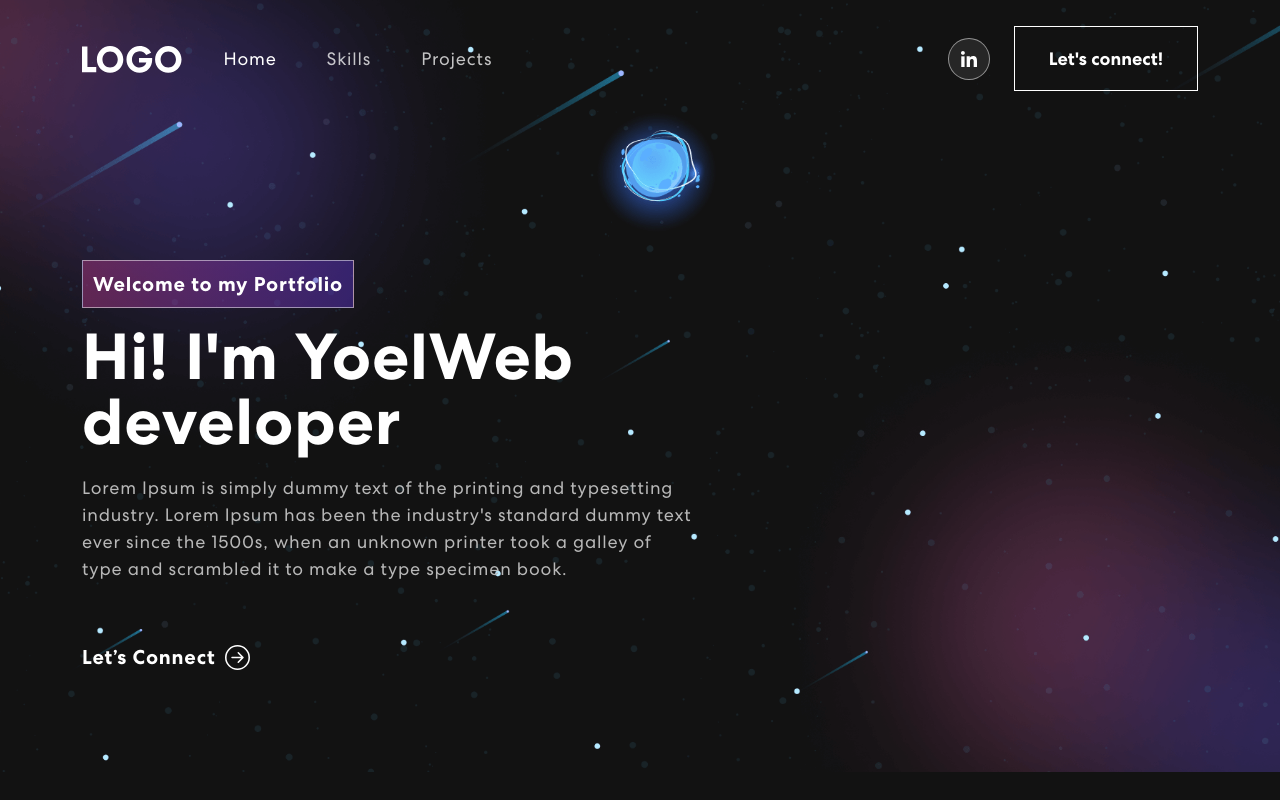
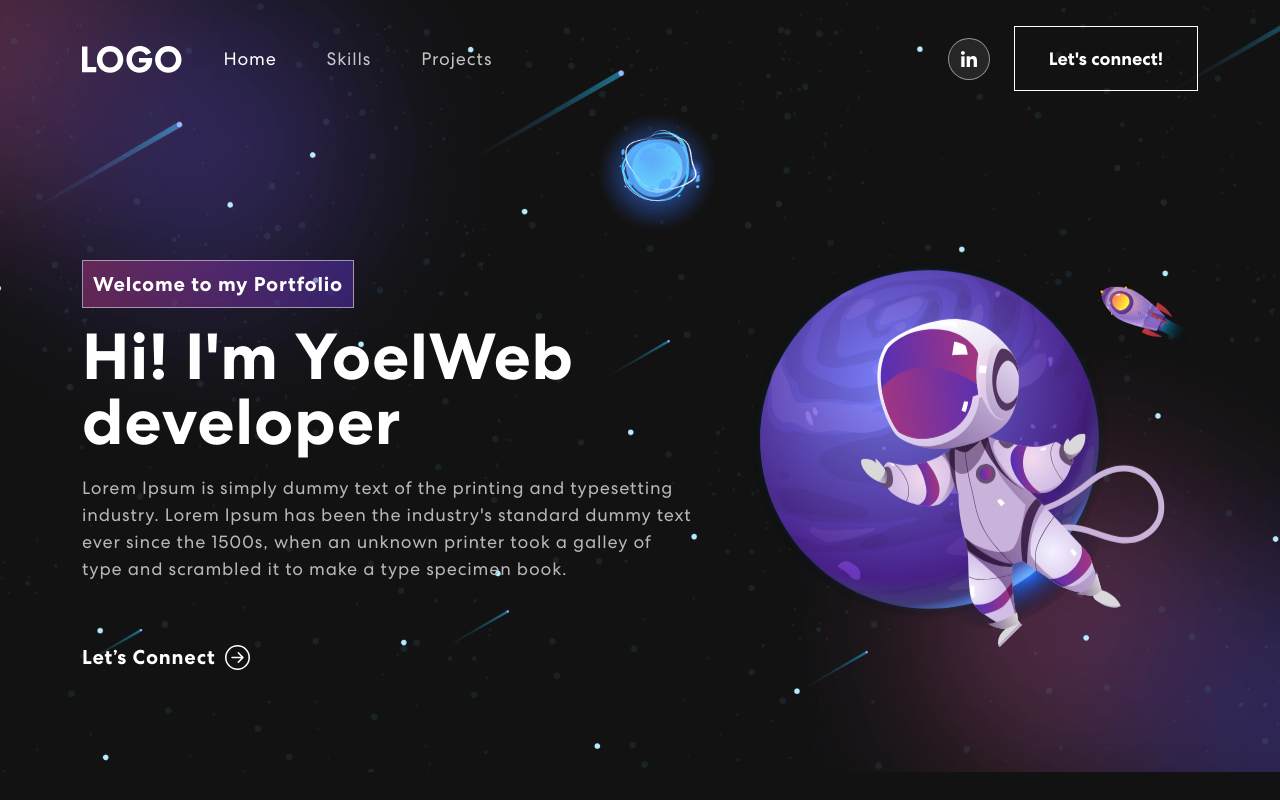
Before and after one commit to yoesk8/react-portfolio, a React (Create React App) app in the folder portfolio-react/: page / in a window 1280 px wide. Built offline with nearby package versions, Linux system fonts and the light colour scheme.

Commit message:
Added image to banner

```diff
--- a/portfolio-react/src/components/Banner.js
+++ b/portfolio-react/src/components/Banner.js
@@ -1,6 +1,7 @@
 import React from 'react'
 import { Container, Row, Col} from "react-bootstrap"
 import { ArrowRightCircle } from "react-bootstrap-icons"
+import headerImg from "../assets/img/header-img.svg"
 
 const Banner = () => {
   return (
@@ -13,6 +14,9 @@
                   <p>Lorem Ipsum is simply dummy text of the printing and typesetting industry. Lorem Ipsum has been the industry's standard dummy text ever since the 1500s, when an unknown printer took a galley of type and scrambled it to make a type specimen book.</p>
                   <button onClick={() => console.log('connect')}>Let’s Connect <ArrowRightCircle size={25} /></button>
                 </Col>
+                <Col xs={12} md={6} xl={5}>
+                  <img src={headerImg} alt="Header Img"/>
+          </Col>
             </Row>
         </Container>
 
```
